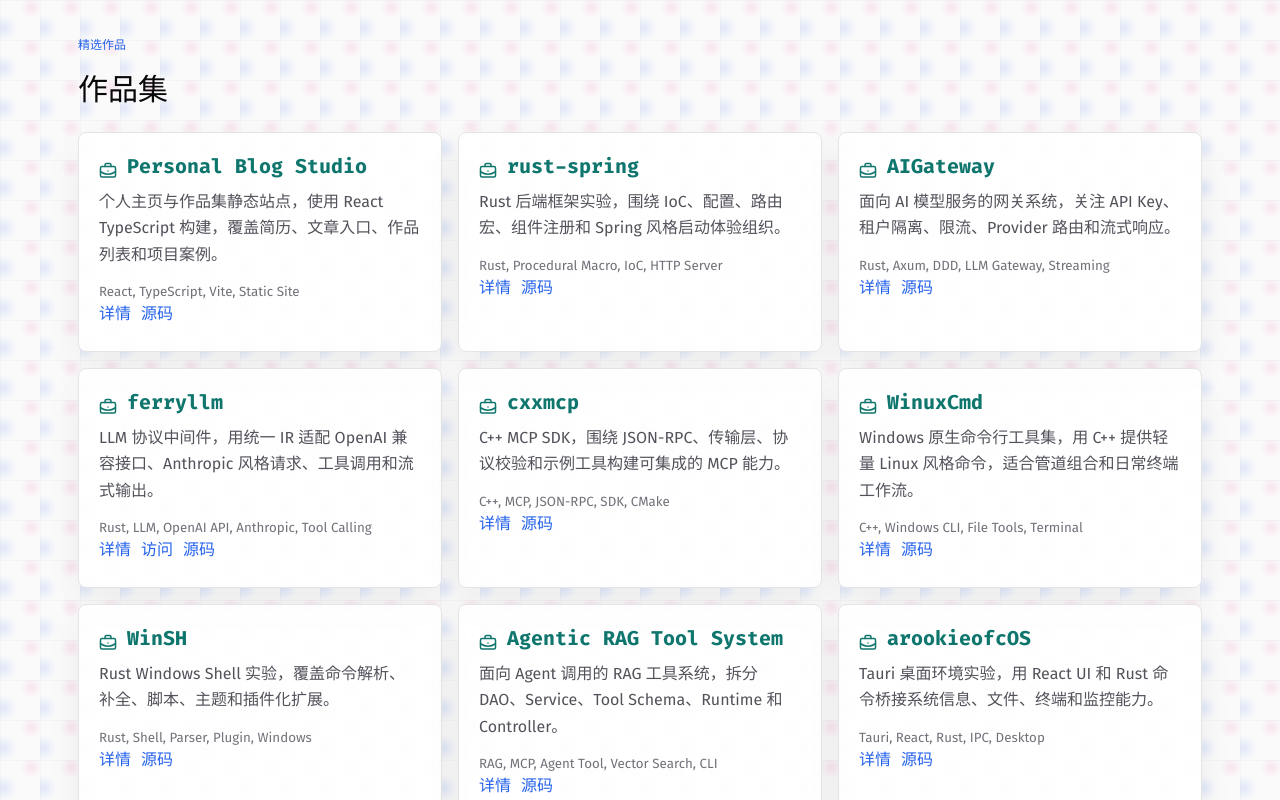
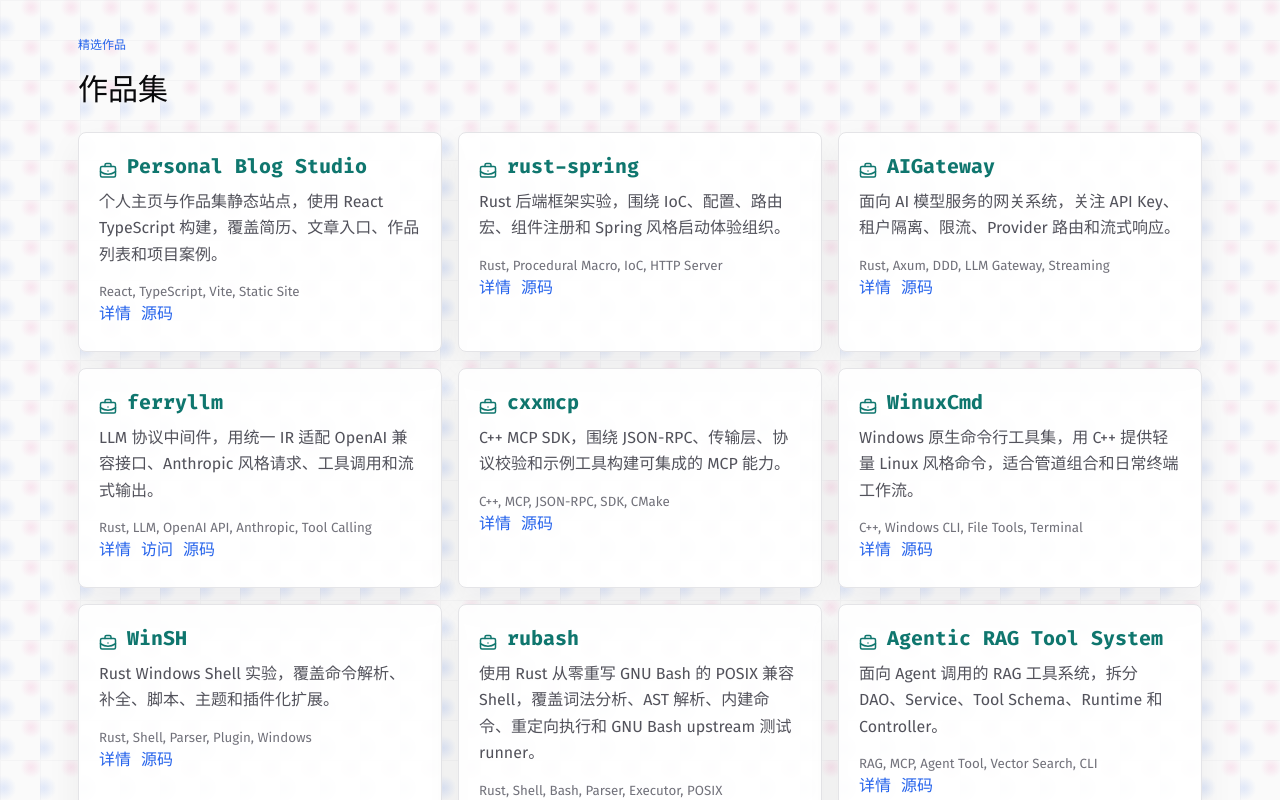
Before and after one commit to a-rookie-of-C-language/personal, a React (Vite) app in the folder frontend/: page / in a window 1280 px wide. Shown: the part 2000-2800 px from the top of the page. Built offline with nearby package versions, Linux system fonts and the light colour scheme.

Commit message:
Add rubash project

```diff
--- a/frontend/src/siteContent.ts
+++ b/frontend/src/siteContent.ts
@@ -139,6 +139,15 @@ export const curatedProjects: Project[] = [
   },
   {
     id: 8,
+    name: 'rubash',
+    description: '使用 Rust 从零重写 GNU Bash 的 POSIX 兼容 Shell，覆盖词法分析、AST 解析、内建命令、重定向执行和 GNU Bash upstream 测试 runner。',
+    url: '',
+    repoUrl: 'https://github.com/unixwin/rubash',
+    techStack: 'Rust, Shell, Bash, Parser, Executor, POSIX',
+    featured: true,
+  },
+  {
+    id: 9,
     name: 'Agentic RAG Tool System',
     description: '面向 Agent 调用的 RAG 工具系统，拆分 DAO、Service、Tool Schema、Runtime 和 Controller。',
     url: '',
@@ -147,7 +156,7 @@ export const curatedProjects: Project[] = [
     featured: true,
   },
   {
-    id: 9,
+    id: 10,
     name: 'arookieofcOS',
     description: 'Tauri 桌面环境实验，用 React UI 和 Rust 命令桥接系统信息、文件、终端和监控能力。',
     url: '',
@@ -156,7 +165,7 @@ export const curatedProjects: Project[] = [
     featured: false,
   },
   {
-    id: 10,
+    id: 11,
     name: 'arookieofcMQ',
     description: 'Rust 消息队列实现练习，围绕生产消费、FIFO 队列、持久化和消息处理器抽象展开。',
     url: '',
@@ -165,7 +174,7 @@ export const curatedProjects: Project[] = [
     featured: false,
   },
   {
-    id: 11,
+    id: 12,
     name: 'Advisor AI Platform',
     description: '全栈智能顾问平台，把前端、业务后端、RAG Agent 服务、向量检索和认证链路组合成完整系统。',
     url: '',
@@ -197,6 +206,9 @@ export const projectEvidence: Record<string, { label: string; url: string }[]> =
   ],
   WinSH: [
     { label: 'GitHub repository', url: 'https://github.com/a-rookie-of-C-language/WinSH' },
+  ],
+  rubash: [
+    { label: 'GitHub repository', url: 'https://github.com/unixwin/rubash' },
   ],
   'Agentic RAG Tool System': [
     { label: 'GitHub profile', url: 'https://github.com/a-rookie-of-C-language' },
@@ -279,6 +291,14 @@ export const projectCaseCopy: Record<string, ProjectCaseCopy> = {
     impact: '体现解析器、交互式 CLI 和插件化架构设计能力。',
     architecture: ['交互式终端', '命令解析器', '补全/主题系统', '执行运行时', '插件扩展'],
     dataFlow: ['用户输入命令', '词法/语法解析', '展开变量与通配符', '执行内置或外部命令', '渲染结果和提示符'],
+  },
+  rubash: {
+    focus: 'Rust 重写 GNU Bash',
+    challenge: 'Shell 兼容性牵涉词法、语法、展开、重定向、内建命令和上游行为差异，手写实现很容易在边界场景失真。',
+    solution: '用 Rust 拆分 lexer、parser、executor 和 builtins，并引入 GNU Bash upstream runner 追踪兼容性基线。',
+    impact: '展示系统软件、解释器/解析器、CLI 执行模型和测试驱动兼容性工程能力。',
+    architecture: ['CLI 入口', 'Lexer', 'Parser / AST', 'Executor', 'Builtins / 外部命令'],
+    dataFlow: ['用户输入命令', '词法分析生成 token', '解析为 AST', '执行重定向和内建/外部命令', '返回退出码和输出'],
   },
   AIGateway: {
     focus: '模型网关与流量治理',
```
